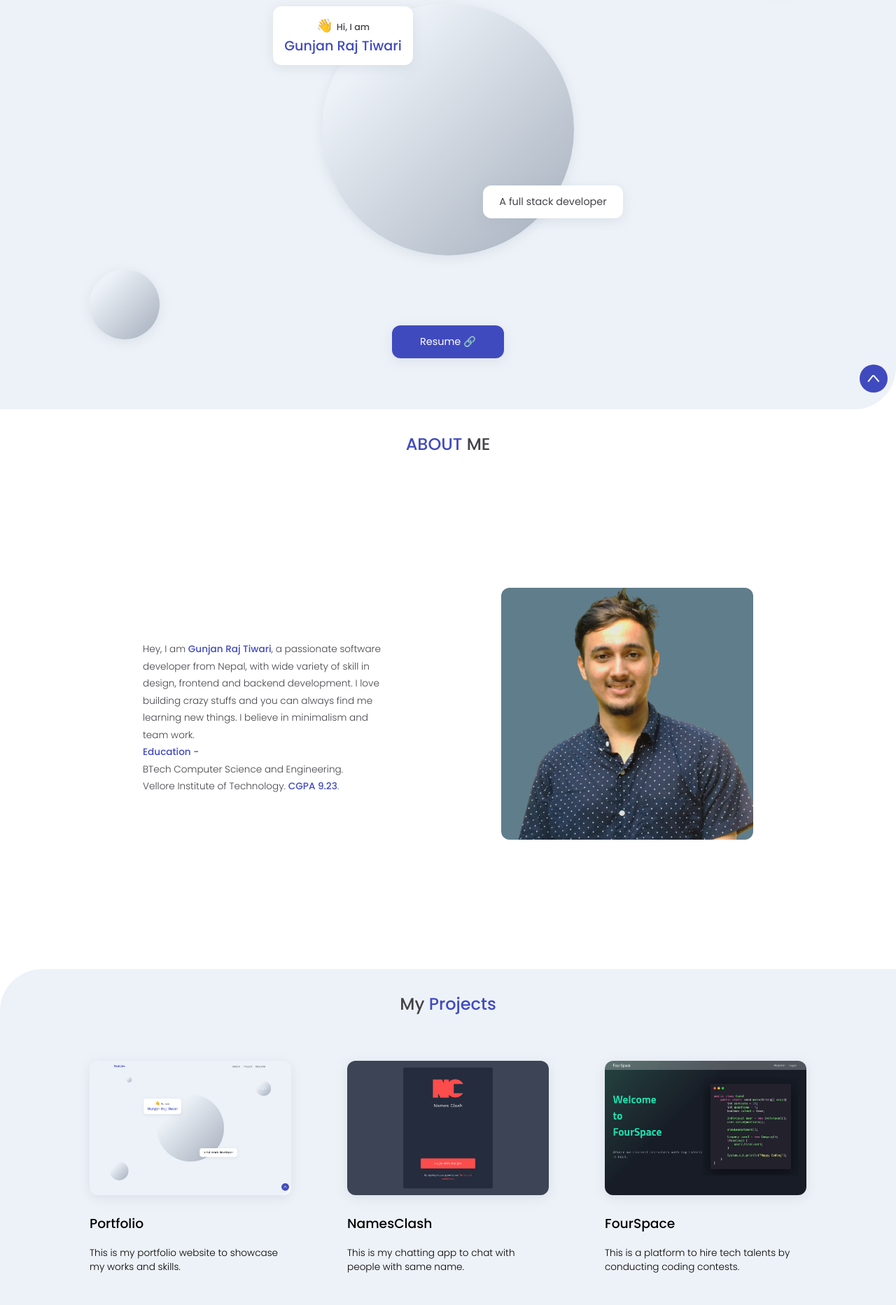
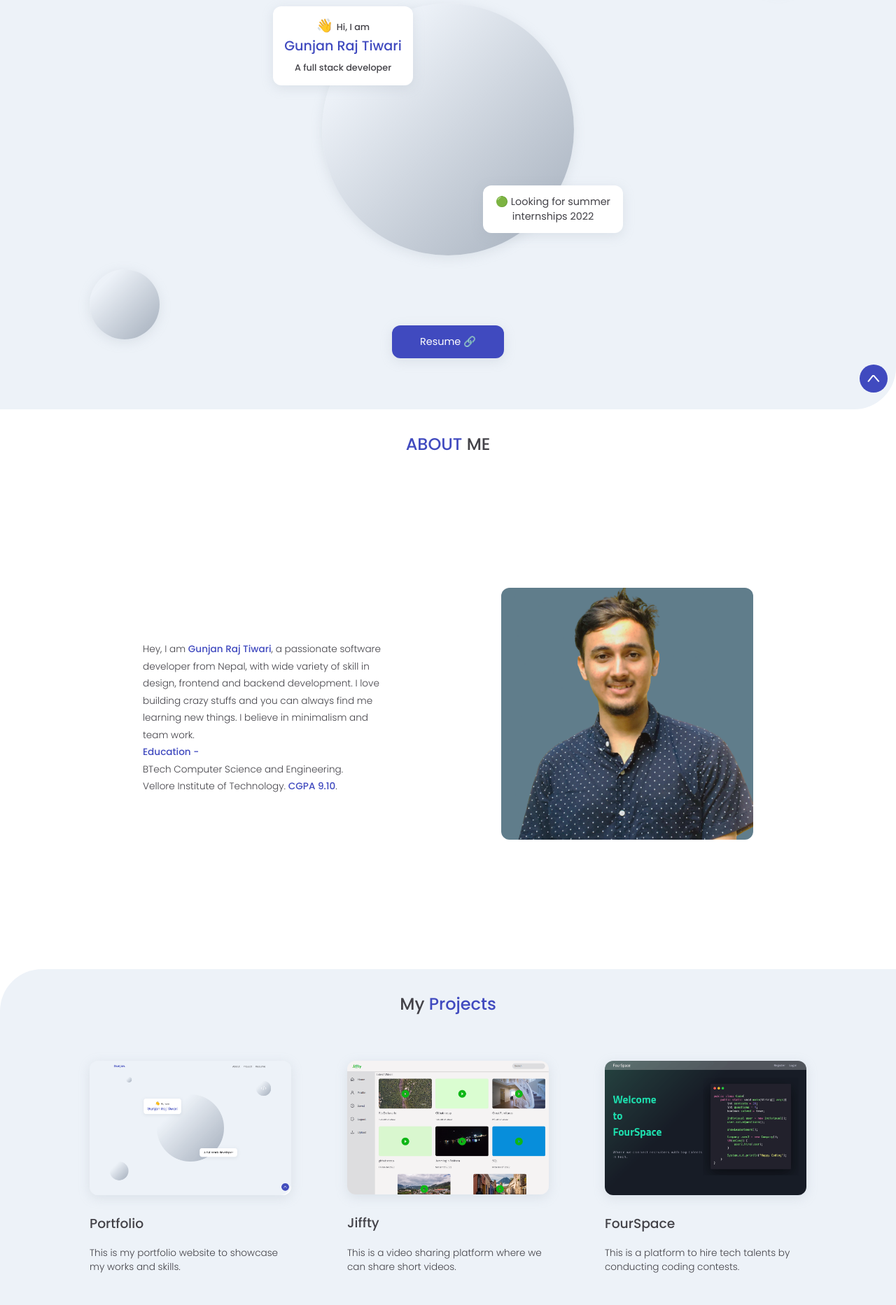
Before and after one commit to GunjanRajTiwari/My-portfolio, a plain HTML site: page index.html in a window 1280 px wide. Shown: the part 215-2080 px from the top of the page at 70% size. Drawn offline with Linux system fonts and the light colour scheme.

Commit message:
Jiffty added in Projects 🔥

```diff
--- a/css/global.css
+++ b/css/global.css
@@ -14,8 +14,8 @@
 
 body.dark-theme {
 	--purple: hsl(var(--primary), 50%, 60%);
-	--metal: hsl(252, 4%, 27%);
-	--light: hsl(var(--secondary), 15%, 69%);
+	--metal: hsl(252, 4%, 12%);
+	--light: hsl(var(--secondary), 15%, 20%);
 	--white: hsl(var(--secondary), 25%, 25%);
 	--dark: hsl(120, 100%, 100%);
 	--shadow: 0 4px 16px hsla(var(--secondary), 15%, 69%, 0.25);
--- a/css/index.css
+++ b/css/index.css
@@ -244,7 +244,7 @@ nav {
 	font-weight: 500;
 	color: var(--purple);
 	transform: translateX(-200px);
-	animation: slide 0.6s cubic-bezier(0.25, 0.1, 0.68, 1.51) forwards 0.5s;
+	animation: slide 0.5s cubic-bezier(0.25, 0.1, 0.68, 1.51) forwards 0.2s;
 }
 
 .intro span {
@@ -266,7 +266,7 @@ nav {
 	border-radius: 12px;
 	box-shadow: var(--shadow);
 	transform: translateX(200px);
-	animation: slide 0.6s cubic-bezier(0.25, 0.1, 0.68, 1.51) forwards 0.5s;
+	animation: slide 0.5s cubic-bezier(0.25, 0.1, 0.68, 1.51) forwards 0.2s;
 }
 
 .cta {
@@ -343,6 +343,7 @@ nav {
 	border-radius: 60px 0 60px 0;
 	background-color: var(--light);
 	padding-bottom: 2rem;
+    color: var(--dark);
 }
 
 .project-grid {
--- a/index.html
+++ b/index.html
@@ -57,9 +57,10 @@
 
 			<div class="intro">
 				👋 <span> Hi, I am</span><br />
-				Gunjan Raj Tiwari
+				Gunjan Raj Tiwari<br>
+                <span>A full stack developer</span>
 			</div>
-			<div class="desc">A full stack developer</div>
+			<div class="desc">🟢 Looking for summer internships 2022</div>
 			<a href="/assets/GunjanRajTiwari-Resume.pdf" class="cta" target="_blank"
 				>Resume 🔗</a
 			>
@@ -108,7 +109,7 @@
 					always find me learning new things. I believe in minimalism and team
 					work. <br /><span>Education -</span><br />
 					BTech Computer Science and Engineering. <br />Vellore Institute of
-					Technology. <span>CGPA 9.23</span>.
+					Technology. <span>CGPA 9.10</span>.
 				</p>
 			</div>
 		</section>
@@ -128,25 +129,35 @@
 				</div>
 
 				<div class="project">
-					<a href="https://namesclash.herokuapp.com/" target="_blank">
-						<img src="./assets/namesclash.png" alt="portfolio" />
-						<h3 class="project-name">NamesClash</h3>
+					<a href="https://jiffty.herokuapp.com/" target="_blank">
+						<img src="./assets/jiffty.png" alt="jiffty" />
+						<h3 class="project-name">Jiffty</h3>
 						<p class="project-info">
-							This is my chatting app to chat with people with same name.
+							This is a video sharing platform where we can share short videos.
 						</p>
 					</a>
 				</div>
 
 				<div class="project">
-					<a href="https://fourspace.netlify.app/" target="_blank">
-						<img src="./assets/fourspace.png" alt="portfolio" />
+                    <a href="https://fourspace.netlify.app/" target="_blank">
+                        <img src="./assets/fourspace.png" alt="portfolio" />
 						<h3 class="project-name">FourSpace</h3>
 						<p class="project-info">
-							This is a platform to hire tech talents by conducting coding
+                            This is a platform to hire tech talents by conducting coding
 							contests.
 						</p>
 					</a>
 				</div>
+
+                <div class="project">
+                    <a href="https://namesclash.herokuapp.com/" target="_blank">
+                        <img src="./assets/namesclash.png" alt="portfolio" />
+                        <h3 class="project-name">NamesClash</h3>
+                        <p class="project-info">
+                            This is a chatting app to chat with people with same name.
+                        </p>
+                    </a>
+                </div>
 
 				<div class="project">
 					<a href="https://github.com/GunjanRajTiwari/Remember" target="_blank">
```
Also changed, not shown: assets/jiffty.png (added).
